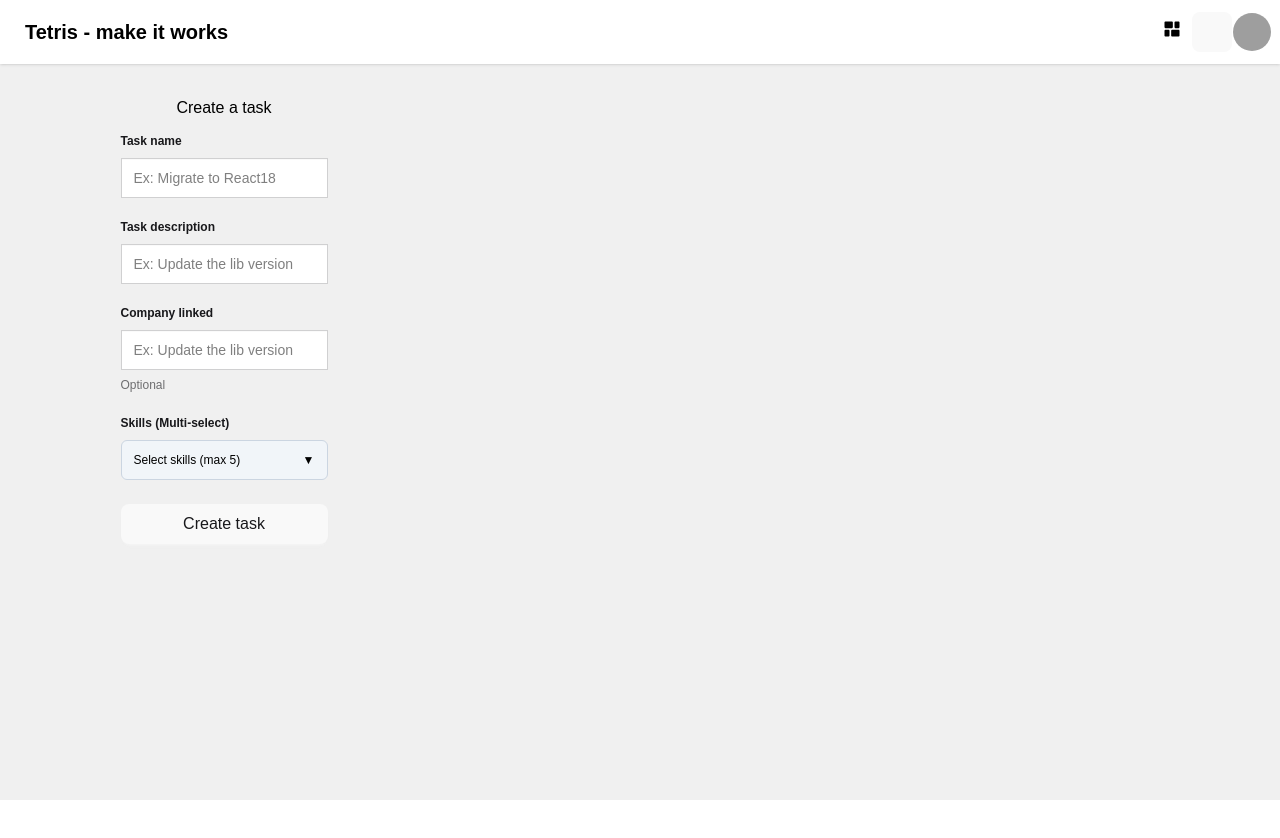
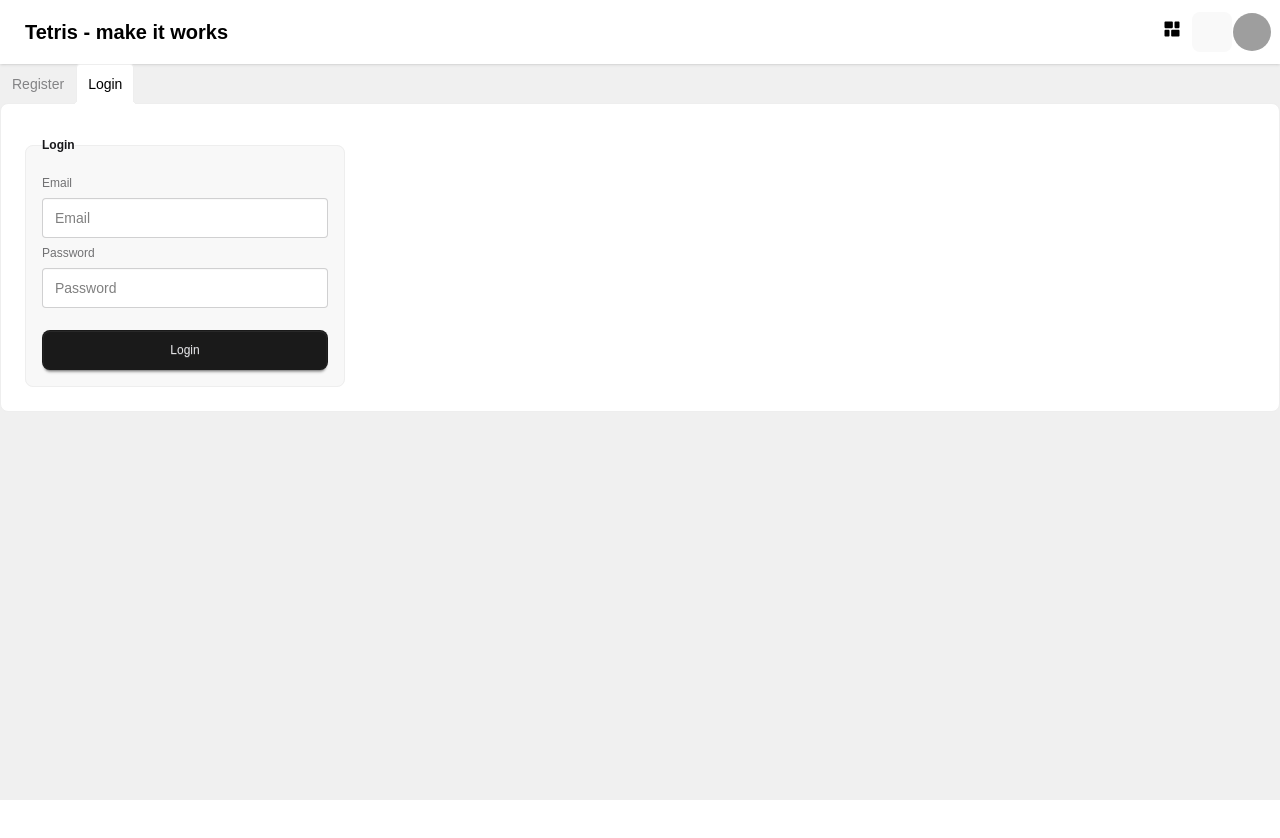
Before and after one commit to Clarence1208/Tetris-MakeItWork-FRONT, a React (Vite) app: page /auth in a window 1280 px wide. Shown: the top 838 px of the page. After the commit the page ends 800 px from the top, so only its background shows below. Built offline with nearby package versions, Linux system fonts and the light colour scheme; grey boxes are pictures that could not be loaded.

Commit message:
feat: auth

```diff
--- a/src/App.tsx
+++ b/src/App.tsx
@@ -1,13 +1,14 @@
-import './App.css'
-import AppRouter from './routes/PrivateRoute'
+import { Outlet } from "react-router-dom";
+import "./App.css";
 import Header from "./components/Header.tsx";
 
 function App() {
-    return (<>
-            <Header />
-            <AppRouter></AppRouter>
-        </>
-    )
+  return (
+    <>
+      <Header />
+      <Outlet />
+    </>
+  );
 }
 
-export default App
+export default App;
--- a/src/components/Header.tsx
+++ b/src/components/Header.tsx
@@ -1,9 +1,16 @@
 import { RiDashboardHorizontalFill } from "react-icons/ri";
+import Cookies from "js-cookie";
+import { useNavigate } from "react-router-dom";
+
 export default function Header() {
+  const navigate = useNavigate();
+
   return (
     <div className="navbar bg-base-100 shadow-sm">
       <div className="flex-1">
-                <a href="/" className="btn btn-ghost text-xl">Tetris - make it works</a>
+        <a href="/" className="btn btn-ghost text-xl">
+          Tetris - make it works
+        </a>
       </div>
       <div className="flex-none">
         <div className="dropdown dropdown-end">
@@ -16,29 +23,58 @@ export default function Header() {
           </div>
         </div>
         <button className="btn btn-ghost btn-circle">
-                    <svg xmlns="http://www.w3.org/2000/svg" className="h-5 w-5" fill="none" viewBox="0 0 24 24" stroke="currentColor"> <path strokeLinecap="round" strokeLinejoin="round" strokeWidth="2" d="M21 21l-6-6m2-5a7 7 0 11-14 0 7 7 0 0114 0z" /> </svg>
+          <svg
+            xmlns="http://www.w3.org/2000/svg"
+            className="h-5 w-5"
+            fill="none"
+            viewBox="0 0 24 24"
+            stroke="currentColor"
+          >
+            {" "}
+            <path
+              strokeLinecap="round"
+              strokeLinejoin="round"
+              strokeWidth="2"
+              d="M21 21l-6-6m2-5a7 7 0 11-14 0 7 7 0 0114 0z"
+            />{" "}
+          </svg>
         </button>
         <div className="dropdown dropdown-end">
-                    <div tabIndex={0} role="button" className="btn btn-ghost btn-circle avatar">
+          <div
+            tabIndex={0}
+            role="button"
+            className="btn btn-ghost btn-circle avatar"
+          >
             <div className="w-10 rounded-full">
               <img
                 alt="Profile pic"
-                                src="https://img.daisyui.com/images/stock/photo-1534528741775-53994a69daeb.webp" />
+                src="https://img.daisyui.com/images/stock/photo-1534528741775-53994a69daeb.webp"
+              />
             </div>
           </div>
           <ul
             tabIndex={0}
-                        className="menu menu-sm dropdown-content bg-base-100 rounded-box z-1 mt-3 w-52 p-2 shadow">
+            className="menu menu-sm dropdown-content bg-base-100 rounded-box z-1 mt-3 w-52 p-2 shadow"
+          >
             <li>
-                            <a className="justify-between">
-                                Profile
+              <a className="justify-between">Profile</a>
+            </li>
+            <li>
+              <a>Settings</a>
+            </li>
+            <li>
+              <a
+                onClick={() => {
+                  Cookies.remove("token");
+                  navigate("/auth");
+                }}
+              >
+                Logout
               </a>
             </li>
-                        <li><a>Settings</a></li>
-                        <li><a>Logout</a></li>
           </ul>
         </div>
       </div>
     </div>
-    )
+  );
 }
--- /dev/null
+++ b/src/components/loginForm/LoginForm.tsx
@@ -0,0 +1,59 @@
+import { useMemo, useState } from "react";
+import { AuthService } from "../../services/authService/AuthService";
+import Cookies from "js-cookie";
+import { useNavigate } from "react-router-dom";
+
+export const LoginForm = () => {
+  const navigate = useNavigate();
+
+  const [loginData, setLoginData] = useState({
+    email: "",
+    password: "",
+  });
+
+  const authService = useMemo(() => new AuthService(), []);
+
+  const onLoginClick = async () => {
+    const data = await authService.login(loginData);
+    Cookies.set("token", data?.access_token);
+    navigate("/");
+  };
+
+  const onInputChange = (key: string, value: string) => {
+    setLoginData((prev) => ({
+      ...prev,
+      [key]: value,
+    }));
+  };
+
+  return (
+    <div>
+      <fieldset className="fieldset w-xs bg-base-200 border border-base-300 p-4 rounded-box">
+        <legend className="fieldset-legend">Login</legend>
+        <label className="fieldset-label">Email</label>
+        <input
+          type="email"
+          className="input"
+          placeholder="Email"
+          onChange={(e) => onInputChange("email", e.target.value)}
+        />
+        <label className="fieldset-label">Password</label>
+        <input
+          type="password"
+          className="input"
+          placeholder="Password"
+          onChange={(e) => onInputChange("password", e.target.value)}
+        />
+        <button
+          style={{
+            backgroundColor: "#1a1a1a",
+          }}
+          className="btn btn-neutral mt-4"
+          onClick={onLoginClick}
+        >
+          Login
+        </button>
+      </fieldset>
+    </div>
+  );
+};
--- /dev/null
+++ b/src/components/registerForm/RegisterForm.tsx
@@ -0,0 +1,78 @@
+import { Dispatch, SetStateAction, useMemo, useState } from "react";
+import { AuthService } from "../../services/authService/AuthService";
+
+export const RegisterForm = ({
+  setTab,
+}: {
+  setTab: Dispatch<
+    SetStateAction<{
+      login: boolean;
+      register: boolean;
+    }>
+  >;
+}) => {
+  const [registerData, setRegisterData] = useState({
+    name: "",
+    email: "",
+    password: "",
+  });
+
+  const authService = useMemo(() => new AuthService(), []);
+
+  const onRegisterClick = async () => {
+    await authService.register(registerData);
+    setTab({
+      login: true,
+      register: false,
+    });
+  };
+
+  const onInputChange = (key: string, value: string) => {
+    setRegisterData((prev) => ({
+      ...prev,
+      [key]: value,
+    }));
+  };
+
+  return (
+    <div>
+      <fieldset className="fieldset w-xs bg-base-200 border border-base-300 p-4 rounded-box">
+        <legend className="fieldset-legend">Register</legend>
+
+        <label className="fieldset-label">Name</label>
+        <input
+          type="text"
+          className="input"
+          placeholder="Name"
+          onChange={(e) => onInputChange("name", e.target.value)}
+        />
+
+        <label className="fieldset-label">Email</label>
+        <input
+          type="email"
+          className="input"
+          placeholder="Email"
+          onChange={(e) => onInputChange("email", e.target.value)}
+        />
+
+        <label className="fieldset-label">Password</label>
+        <input
+          type="password"
+          className="input"
+          placeholder="Password"
+          onChange={(e) => onInputChange("password", e.target.value)}
+        />
+
+        <button
+          style={{
+            backgroundColor: "#1a1a1a",
+          }}
+          className="btn btn-neutral mt-4"
+          onClick={onRegisterClick}
+        >
+          Register
+        </button>
+      </fieldset>
+    </div>
+  );
+};
--- a/src/main.tsx
+++ b/src/main.tsx
@@ -1,10 +1,10 @@
 import { StrictMode } from "react";
 import { createRoot } from "react-dom/client";
 import "./index.css";
-import App from "./App.tsx";
+import AppRouter from "./routes/PrivateRoute.tsx";
 
 createRoot(document.getElementById("root")!).render(
   <StrictMode>
-    <App />
+    <AppRouter />
   </StrictMode>
 );
--- /dev/null
+++ b/src/pages/auth/Auth.tsx
@@ -0,0 +1,53 @@
+import { useState } from "react";
+import { LoginForm } from "../../components/loginForm/LoginForm";
+import { RegisterForm } from "../../components/registerForm/RegisterForm";
+
+export const Auth = () => {
+  const [tab, setTab] = useState({
+    register: false,
+    login: true,
+  });
+
+  return (
+    <div className="tabs tabs-lift">
+      <input
+        type="radio"
+        name="my_tabs_3"
+        className="tab"
+        aria-label="Register"
+        checked={tab.register}
+        onChange={() => {
+          if (!tab.register) {
+            setTab({
+              register: true,
+              login: false,
+            });
+          }
+        }}
+      />
+      <div className="tab-content bg-base-100 border-base-300 p-6">
+        <fieldset className="fieldset w-xs bg-base-200 border border-base-300 p-4 rounded-box">
+          <RegisterForm setTab={setTab} />
+        </fieldset>
+      </div>
+      <input
+        type="radio"
+        name="my_tabs_3"
+        className="tab"
+        aria-label="Login"
+        checked={tab.login}
+        onChange={() => {
+          if (!tab.login) {
+            setTab({
+              register: false,
+              login: true,
+            });
+          }
+        }}
+      />
+      <div className="tab-content bg-base-100 border-base-300 p-6">
+        <LoginForm />
+      </div>
+    </div>
+  );
+};
--- a/src/routes/PrivateRoute.tsx
+++ b/src/routes/PrivateRoute.tsx
@@ -1,13 +1,55 @@
-import { createBrowserRouter, RouterProvider } from "react-router-dom";
+import {
+  createBrowserRouter,
+  Navigate,
+  Outlet,
+  RouterProvider,
+} from "react-router-dom";
 import Error404 from "../pages/error404/Error404.tsx";
 import Homepage from "../pages/home/Homepage.tsx";
 import { Skills } from "../pages/skills/Skills.tsx";
+import Cookies from "js-cookie";
+import { ReactNode } from "react";
+import { Auth } from "../pages/auth/Auth.tsx";
+import App from "../App.tsx";
+
+export const AuthRoute = ({ children }: { children: ReactNode }) => {
+  const isLogged = Cookies.get("token");
+  return isLogged ? <Navigate to="/" /> : children;
+};
+
+export const PrivateRoute = ({ children }: { children: ReactNode }) => {
+  const isLogged = Cookies.get("token");
+  return isLogged ? children : <Navigate to="/auth" />;
+};
 
 const router = createBrowserRouter([
-  { path: "/home", element: <Homepage /> },
-  { path: "/skills", element: <Skills /> },
-  { path: "/", element: <Homepage /> },
-  { path: "*", element: <Error404 /> },
+  {
+    path: "/",
+    element: <App />,
+    errorElement: <Error404 />,
+    children: [
+      {
+        path: "/auth",
+        element: (
+          <AuthRoute>
+            <Auth />
+          </AuthRoute>
+        ),
+      },
+      {
+        path: "/",
+        element: (
+          <PrivateRoute>
+            <Outlet />
+          </PrivateRoute>
+        ),
+        children: [
+          { path: "/home", element: <Homepage /> },
+          { path: "/skills", element: <Skills /> },
+        ],
+      },
+    ],
+  },
 ]);
 
 export default function AppRouter() {
--- a/src/services/Api.ts
+++ b/src/services/Api.ts
@@ -15,7 +15,7 @@ export class Api {
     contentType?: string;
   }) {
     try {
-      const token = Cookies.get("clientToken");
+      const token = Cookies.get("token");
 
       const apiUrl = import.meta.env.VITE_API_URL;
 
--- /dev/null
+++ b/src/services/authService/AuthService.ts
@@ -0,0 +1,32 @@
+import { Api } from "../Api";
+
+const BASE_URL = "auth";
+
+type Auth = {
+  name: string;
+  email: string;
+  password: string;
+};
+
+export class AuthService {
+  api: Api;
+  constructor({ api = new Api() } = {}) {
+    this.api = api;
+  }
+
+  async register(data: Auth) {
+    return this.api.request({
+      path: `${BASE_URL}/register`,
+      data,
+      method: "POST",
+    });
+  }
+
+  async login(data: Omit<Auth, "name">) {
+    return this.api.request({
+      path: `${BASE_URL}/login`,
+      data,
+      method: "POST",
+    });
+  }
+}
```
Lines whose indentation alone changed are shown as unchanged.
